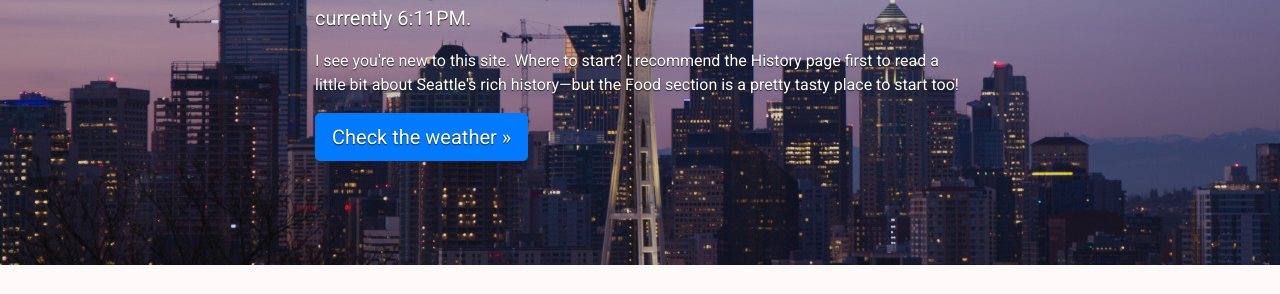
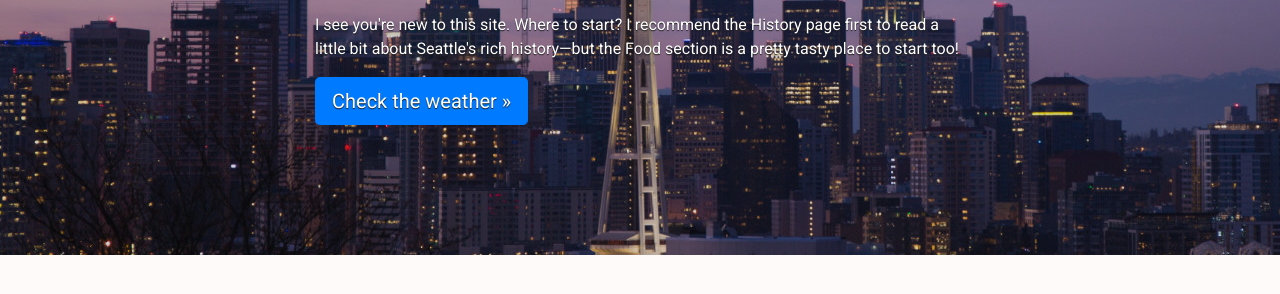
Before and after one commit to annaelde/rain-city, a website: page index.html in a window 1280 px wide. Shown: the part 245-539 px from the top of the page. Drawn offline with nearby package versions, Linux system fonts and the light colour scheme; a web font is replaced by a local one.

Commit message:
reprocessed with grunt after changes.

```diff
--- a/style.css
+++ b/style.css
@@ -8,7 +8,8 @@
 #back
 {
 	background: #db3069;
-	box-shadow: 0 1px 3px rgba(0, 0, 0, 0.12), 0 1px 2px rgba(0, 0, 0, 0.24);
+	-webkit-box-shadow: 0 1px 3px rgba(0, 0, 0, 0.12), 0 1px 2px rgba(0, 0, 0, 0.24);
+	        box-shadow: 0 1px 3px rgba(0, 0, 0, 0.12), 0 1px 2px rgba(0, 0, 0, 0.24);
 	font: 1.2em arcon, arial, sans-serif;
 	height: 30px;
 	padding-left: 1em;
@@ -59,10 +60,10 @@ h1, h2, h3, h4, h5
 	background: -webkit-gradient(linear, left top, left bottom, from(rgba(30, 30, 30, 0.2)), to(rgba(30, 30, 30, 0.2))), url('./images/skyline.jpg');
 	background: -o-linear-gradient(rgba(30, 30, 30, 0.2), rgba(30, 30, 30, 0.2)), url('./images/skyline.jpg');
 	background: linear-gradient(rgba(30, 30, 30, 0.2), rgba(30, 30, 30, 0.2)), url('./images/skyline.jpg');
-	height: 450px;
+	height: 500px;
 	left: 0;
 	position: fixed;
-	top: 60px;
+	top: 0;
 	width: 100%;
 	z-index: -1;
 }
@@ -71,9 +72,8 @@ h1, h2, h3, h4, h5
 {
 	background: transparent;
 	color: white;
-	height: 450px;
-    margin-bottom: 60px;
-    padding-top: 100px;
+	height: 500px;
+	margin-bottom: 0;
 	text-shadow: #1f1e1e 0 1px 1px;
 }
 
```
